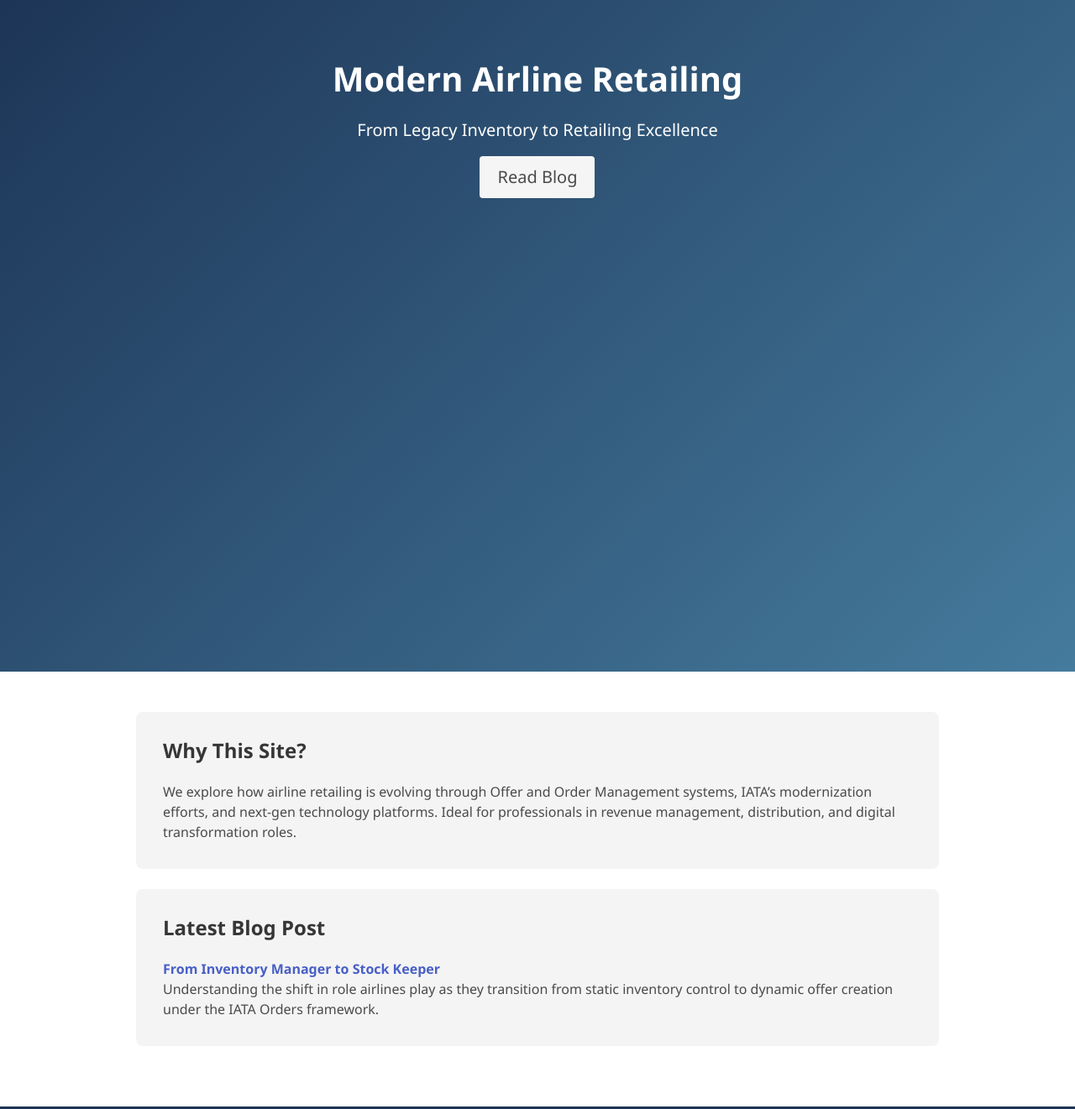
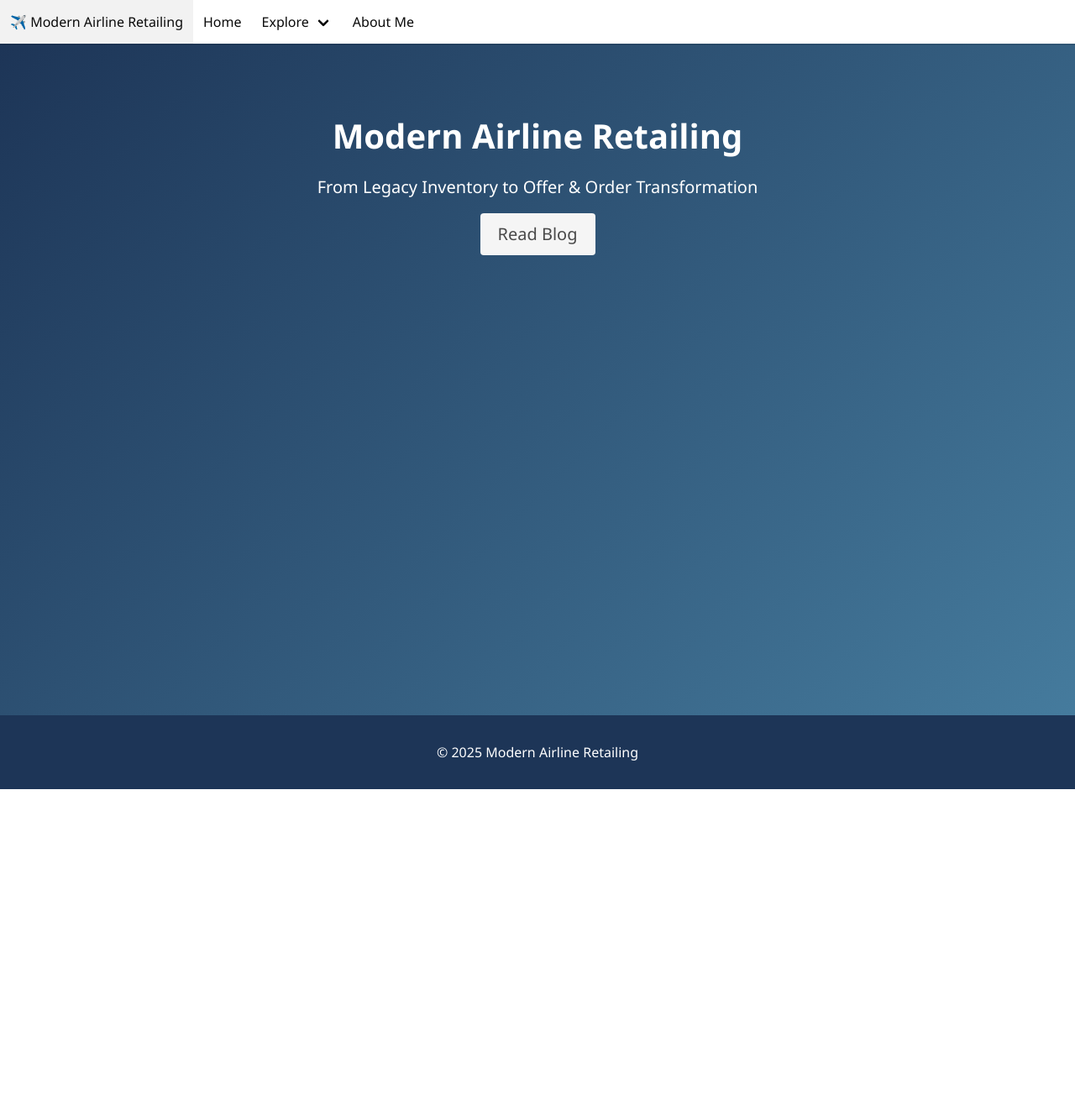
Before and after one commit to icodeforpassion/modernairlineretailing, a plain HTML site: page index.html in a window 1280 px wide. Shown: the top 1321 px of the page at 84% size. After the commit the page ends 940 px from the top, so only its background shows below. Drawn offline with nearby package versions, Linux system fonts and the light colour scheme.

Commit message:
Add files via upload

```diff
--- a/index.html
+++ b/index.html
@@ -4,67 +4,53 @@
 <head>
   <meta charset="UTF-8" />
   <meta name="viewport" content="width=device-width, initial-scale=1.0"/>
-  <meta name="description" content="Modern Airline Retailing — Industry insights, Offer & Order evolution, and digital transformation in aviation."/>
+  <meta name="description" content="Modern Airline Retailing — Tools and insights for the Offer and Order era."/>
   <title>Modern Airline Retailing</title>
   <link rel="stylesheet" href="https://cdn.jsdelivr.net/npm/bulma@0.9.4/css/bulma.min.css"/>
   <style>
-    body {
-      font-family: 'Segoe UI', sans-serif;
-    }
-    .hero {
-      background: linear-gradient(135deg, #1d3557, #457b9d);
-      color: white;
-      padding: 4rem 1.5rem;
-    }
-    .hero-title {
-      font-size: 2.5rem;
-      font-weight: bold;
-    }
-    .hero-subtitle {
-      font-size: 1.25rem;
-      margin-top: 1rem;
-    }
-    .section {
-      padding: 3rem 1.5rem;
-    }
-    .feature-box {
-      background: #f4f4f4;
-      padding: 2rem;
-      border-radius: 8px;
-      margin-bottom: 1.5rem;
-    }
-    footer {
-      background: #1d3557;
-      color: white;
-      padding: 2rem 1.5rem;
-      text-align: center;
-    }
+    body { font-family: 'Segoe UI', sans-serif; }
+    .hero { background: linear-gradient(135deg, #1d3557, #457b9d); color: white; padding: 5rem 1.5rem; }
+    .hero-title { font-size: 2.5rem; font-weight: bold; }
+    .hero-subtitle { font-size: 1.25rem; margin-top: 1rem; }
+    footer { background: #1d3557; color: white; padding: 2rem; text-align: center; }
+    .navbar { box-shadow: 0 2px 0 rgba(0,0,0,0.1); }
   </style>
 </head>
 <body>
 
+  <nav class="navbar is-white" role="navigation" aria-label="main navigation">
+    <div class="navbar-brand">
+      <a class="navbar-item" href="index.html">
+        ✈️ Modern Airline Retailing
+      </a>
+      <a role="button" class="navbar-burger" aria-label="menu" aria-expanded="false" data-target="mainNavbar">
+        <span aria-hidden="true"></span>
+        <span aria-hidden="true"></span>
+        <span aria-hidden="true"></span>
+      </a>
+    </div>
+
+    <div id="mainNavbar" class="navbar-menu">
+      <div class="navbar-start">
+        <a class="navbar-item" href="index.html">Home</a>
+        <div class="navbar-item has-dropdown is-hoverable">
+          <a class="navbar-link">Explore</a>
+          <div class="navbar-dropdown">
+            <a class="navbar-item" href="blog/index.html">Blog</a>
+            <a class="navbar-item" href="#">Offer & Order</a>
+            <a class="navbar-item" href="#">Tools (Coming Soon)</a>
+          </div>
+        </div>
+        <a class="navbar-item" href="about.html">About Me</a>
+      </div>
+    </div>
+  </nav>
+
   <section class="hero is-fullheight">
     <div class="container has-text-centered">
       <h1 class="hero-title">Modern Airline Retailing</h1>
-      <p class="hero-subtitle">From Legacy Inventory to Retailing Excellence</p>
+      <p class="hero-subtitle">From Legacy Inventory to Offer & Order Transformation</p>
       <a class="button is-light is-medium mt-4" href="blog/index.html">Read Blog</a>
-    </div>
-  </section>
-
-  <section class="section">
-    <div class="container">
-      <div class="columns is-centered">
-        <div class="column is-10">
-          <div class="feature-box">
-            <h2 class="title is-4">Why This Site?</h2>
-            <p>We explore how airline retailing is evolving through Offer and Order Management systems, IATA’s modernization efforts, and next-gen technology platforms. Ideal for professionals in revenue management, distribution, and digital transformation roles.</p>
-          </div>
-          <div class="feature-box">
-            <h2 class="title is-4">Latest Blog Post</h2>
-            <p><strong><a href="blog/2025-08-06-stock-keeper.html">From Inventory Manager to Stock Keeper</a></strong> <br> Understanding the shift in role airlines play as they transition from static inventory control to dynamic offer creation under the IATA Orders framework.</p>
-          </div>
-        </div>
-      </div>
     </div>
   </section>
 
@@ -72,5 +58,20 @@
     <p>© 2025 Modern Airline Retailing</p>
   </footer>
 
+  <script>
+    document.addEventListener('DOMContentLoaded', () => {
+      const $navbarBurgers = Array.prototype.slice.call(document.querySelectorAll('.navbar-burger'), 0);
+      if ($navbarBurgers.length > 0) {
+        $navbarBurgers.forEach(el => {
+          el.addEventListener('click', () => {
+            const target = el.dataset.target;
+            const $target = document.getElementById(target);
+            el.classList.toggle('is-active');
+            $target.classList.toggle('is-active');
+          });
+        });
+      }
+    });
+  </script>
 </body>
 </html>
```
